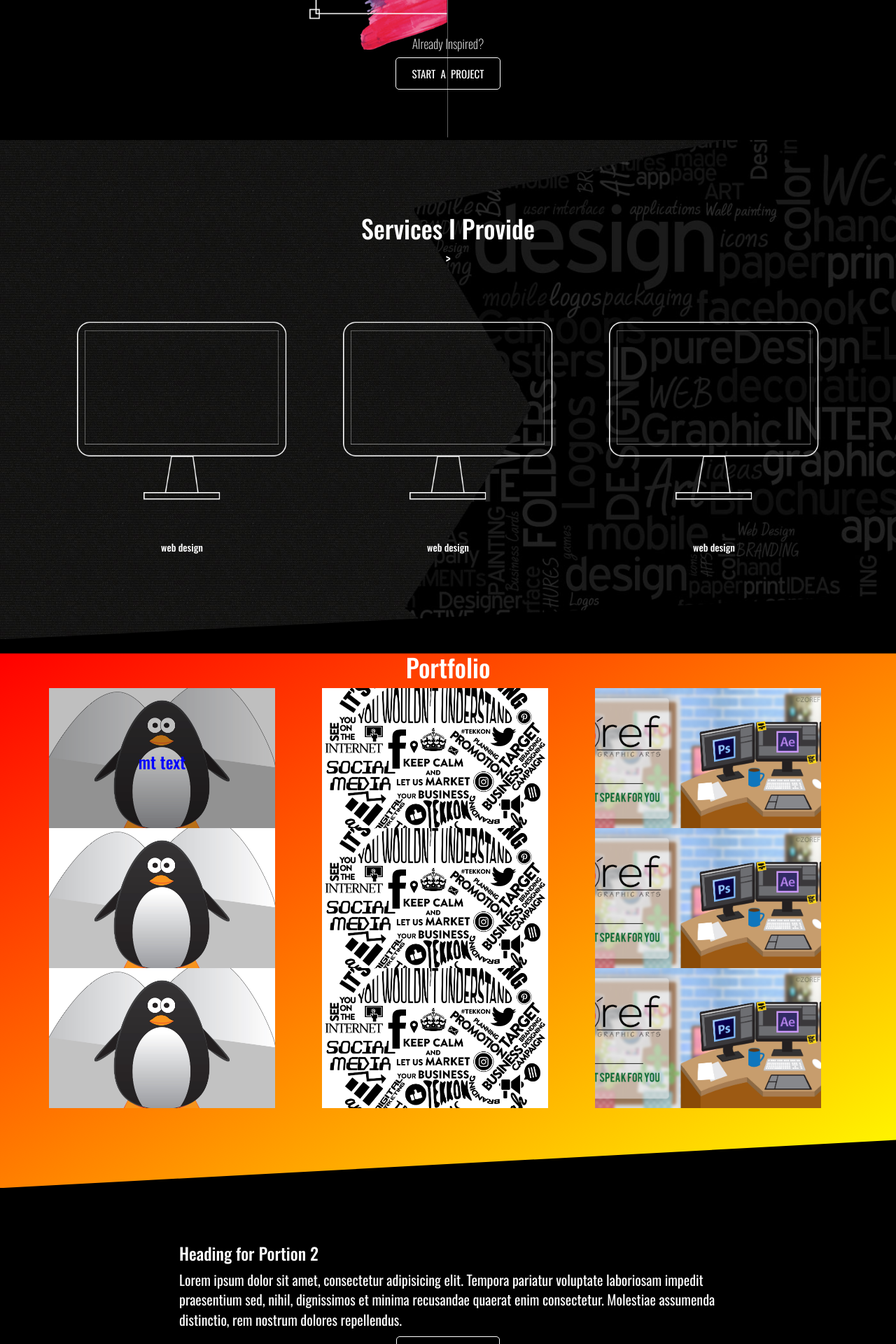
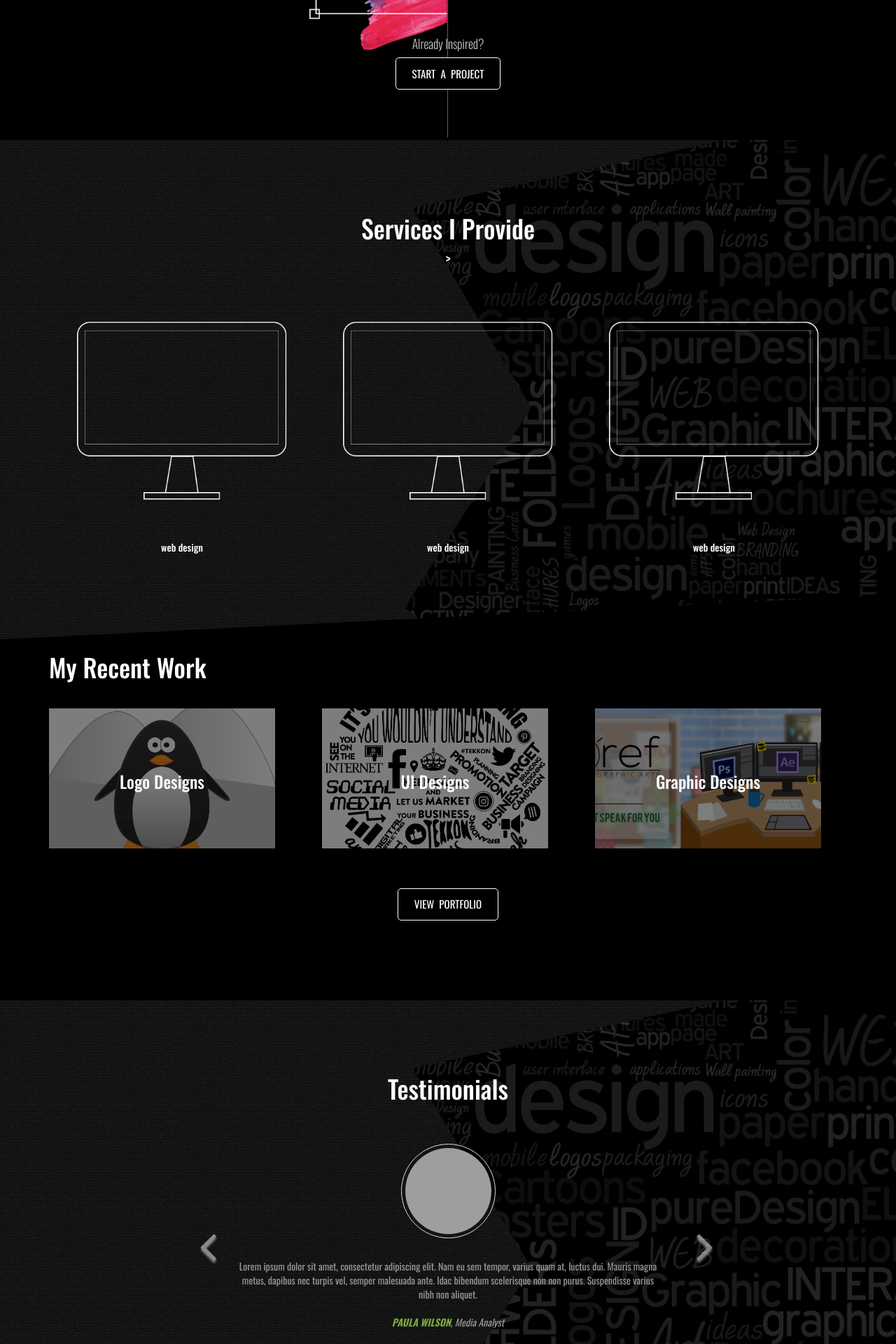
Before and after one commit to ferozghauri/portfolio, a PHP site: page /home.html in a window 1280 px wide. Shown: the part 600-2520 px from the top of the page at 70% size. Run offline with PHP 8.4, Linux system fonts and the light colour scheme; grey boxes are pictures that could not be loaded.

Commit message:
starting deploy

```diff
--- a/home.html
+++ b/home.html
@@ -7,6 +7,7 @@
         <link rel="stylesheet" href="https://maxcdn.bootstrapcdn.com/bootstrap/3.3.7/css/bootstrap.min.css">
         <script src="https://ajax.googleapis.com/ajax/libs/jquery/3.3.1/jquery.min.js"></script>
         <script src="https://maxcdn.bootstrapcdn.com/bootstrap/3.3.7/js/bootstrap.min.js"></script>
+        <link rel="stylesheet" href="https://maxcdn.bootstrapcdn.com/font-awesome/4.7.0/css/font-awesome.min.css">
         <link rel="stylesheet" type="text/css" href="mystylesheet.css">
         <link href="https://fonts.googleapis.com/css?family=Oswald:200,300,400,500,600,700" rel="stylesheet">
         <title>Zoref Home</title>
@@ -50,7 +51,7 @@
               <br><br><br><br>
                  <div class="row">
                     <h4>Already Inspired?</h4>
-                    <div class="button">
+                    <div class="button" style="background-color: black">
                         <a href="#">Start a Project</a>
                       </div>
                   </div>
@@ -81,50 +82,62 @@
               </div>
               <br><br><br><br>
         </div>
-<!--
+
               <div id="portion1" class="info">
+
                 <div class="container">
-                  <div class="row"><h2>About me</h2></div>
-
-                  <div class="col-xs-6">I am column 1</div>
-                  <div class="col-xs-6">I am column 2</div>
-                </div>
-              </div> -->
-
-              <div class="portion two">
-                <h1>Portfolio</h1>
-                <div class="container" id="portfolio">
-
+                    <h1>My Recent Work</h1>
+                    <br>
                     <div class="row">
                         <div class="col-xs-4">
                             <div class="post">
                                 <img src="portfolio/penguin.jpg" alt="">
                                 <div class="post-f">
-                                  <h3>mt text</h3>
+                                    <h3>Logo Designs</h3>
                                 </div>
                                 <div class="post-s">
-                                <h2>Hover</h2>
+                                    <div class="button">
+                                        <a href="#">VIEW</a>
+                                    </div>
                               </div>
                             </div>
                         </div>
                         <div class="col-xs-4">
                             <div class="post">
                                 <img src="portfolio/tekkon sticker black.jpg" alt="">
+                                <div class="post-f">
+                                    <h3>UI Designs</h3>
+                                </div>
                                 <div class="post-s">
-                                <h2>Hover</h2>
+                                    <div class="button">
+                                        <a href="#">VIEW</a>
+                                    </div>
                               </div>
                             </div>
                         </div>
                         <div class="col-xs-4">
                             <div class="post">
                                 <img src="portfolio/zoref page cover photo.jpg" alt="">
+                                <div class="post-f">
+                                    <h3>Graphic Designs</h3>
+                                </div>
                                 <div class="post-s">
-                                <h2>Hover</h2>
+                                    <div class="button">
+                                        <a href="#">VIEW</a>
                                     </div>
                               </div>
                             </div>
                         </div>
-                    <div class="row">
+                      </div>
+                      <br><br>
+                      <div class="row" id="buttonportfolio">
+                          <div class="button">
+                              <a href="#">view portfolio</a>
+                          </div>
+                      </div>
+                      <br><br><br><br>
+                      <!--second row of portfolio-->
+                      <!-- <div class="row">
                           <div class="col-xs-4">
                               <div class="post">
                                   <img src="portfolio/penguin.jpg" alt="">
@@ -149,8 +162,10 @@
                                 </div>
                               </div>
                           </div>
-                      </div>
-                      <div class="row">
+                        </div> -->
+
+                        <!--third row of portfolios-->
+                        <!-- <div class="row">
                             <div class="col-xs-4">
                                 <div class="post">
                                     <img src="portfolio/penguin.jpg" alt="">
@@ -175,23 +190,71 @@
                                   </div>
                                 </div>
                             </div>
+                          </div> -->
+                </div>
               </div>
 
+              <div class="portion two">
 
-                </div>
-                <br><br><br><br>
               </div>
 
               <div id="portion2" class="info">
-                <h3>Heading for Portion 2</h3>
-                <p>Lorem ipsum dolor sit amet, consectetur adipisicing elit. Tempora pariatur voluptate laboriosam impedit praesentium sed, nihil, dignissimos et minima recusandae quaerat enim consectetur. Molestiae assumenda distinctio, rem nostrum dolores repellendus.</p>
-                <div class="button">
-                  <a href="#">Example Button</a>
+
+              </div>
+
+              <div class="portion" id="Testimonials">
+                  <br><br><br>
+                  <div class="container">
+                    <h1>Testimonials</h1>
+                      <div class="row">
+                        <div class="col-md-8 col-center m-auto">
+                          <div id="myCarousel" class="carousel slide" data-ride="carousel">
+                            <!-- Carousel indicators -->
+                            <ol class="carousel-indicators">
+                              <li data-target="#myCarousel" data-slide-to="0" class="active"></li>
+                              <li data-target="#myCarousel" data-slide-to="1"></li>
+                              <li data-target="#myCarousel" data-slide-to="2"></li>
+                            </ol>
+                            <!-- Wrapper for carousel items -->
+                            <div class="carousel-inner">
+                              <div class="item carousel-item active">
+                                <div class="img-box"><img src="/examples/images/clients/1.jpg" alt=""></div>
+                                <p class="testimonial">Lorem ipsum dolor sit amet, consectetur adipiscing elit. Nam eu sem tempor, varius quam at, luctus dui. Mauris magna metus, dapibus nec turpis vel, semper malesuada ante. Idac bibendum scelerisque non non purus. Suspendisse varius nibh non aliquet.</p>
+                                <p class="overview"><b>Paula Wilson</b>, Media Analyst</p>
+                              </div>
+                              <div class="item carousel-item">
+                                <div class="img-box"><img src="/examples/images/clients/2.jpg" alt=""></div>
+                                <p class="testimonial">Vestibulum quis quam ut magna consequat faucibus. Pellentesque eget nisi a mi suscipit tincidunt. Utmtc tempus dictum risus. Pellentesque viverra sagittis quam at mattis. Suspendisse potenti. Aliquam sit amet gravida nibh, facilisis gravida odio.</p>
+                                <p class="overview"><b>Antonio Moreno</b>, Web Developer</p>
+                              </div>
+                              <div class="item carousel-item">
+                                <div class="img-box"><img src="/examples/images/clients/3.jpg" alt=""></div>
+                                <p class="testimonial">Phasellus vitae suscipit justo. Mauris pharetra feugiat ante id lacinia. Etiam faucibus mauris id tempor egestas. Duis luctus turpis at accumsan tincidunt. Phasellus risus risus, volutpat vel tellus ac, tincidunt fringilla massa. Etiam hendrerit dolor eget rutrum.</p>
+                                <p class="overview"><b>Michael Holz</b>, Seo Analyst</p>
+                              </div>
+                              <div class="item carousel-item">
+                                  <div class="img-box"><img src="/examples/images/clients/3.jpg" alt=""></div>
+                                  <p class="testimonial">Phasellus vitae suscipit justo. Mauris pharetra feugiat ante id lacinia. Etiam faucibus mauris id tempor egestas. Duis luctus turpis at accumsan tincidunt. Phasellus risus risus, volutpat vel tellus ac, tincidunt fringilla massa. Etiam hendrerit dolor eget rutrum.</p>
+                                  <p class="overview"><b>ferozz</b>, Seo Analyst</p>
+                                </div>
+                                <div class="item carousel-item">
+                                    <div class="img-box"><img src="/examples/images/clients/3.jpg" alt=""></div>
+                                    <p class="testimonial">Phasellus vitae suscipit justo. Mauris pharetra feugiat ante id lacinia. Etiam faucibus mauris id tempor egestas. Duis luctus turpis at accumsan tincidunt. Phasellus risus risus, volutpat vel tellus ac, tincidunt fringilla massa. Etiam hendrerit dolor eget rutrum.</p>
+                                    <p class="overview"><b>hafsa Holz</b>, Seo Analyst</p>
                                   </div>
                             </div>
-
-              <div class="portion">
-                <h2>Portion 3.</h2>
+                            <!-- Carousel controls -->
+                            <a class="carousel-control left carousel-control-prev" href="#myCarousel" data-slide="prev">
+                              <i class="fa fa-angle-left"></i>
+                            </a>
+                            <a class="carousel-control right carousel-control-next" href="#myCarousel" data-slide="next">
+                              <i class="fa fa-angle-right"></i>
+                            </a>
+                          </div>
+                        </div>
+                      </div>
+                    </div>
+                    <br><br><br><br>
               </div>
 
               <div id="portion3" class="info">
@@ -206,13 +269,13 @@
                 <h2>Portion 4.</h2>
               </div>
 
-              <div id="portion4" class="info">
+              <!-- <div id="portion4" class="info">
                 <h3>Heading for Portion 4.</h3>
                 <p>Lorem ipsum dolor sit amet, consectetur adipisicing elit. Magni incidunt quos iste voluptates, tenetur ad repudiandae ea fuga eveniet quam, unde iure suscipit rem odit in, sint nulla itaque? Labore beatae, est voluptatibus saepe rerum illum repudiandae quasi perspiciatis, molestiae quidem fugiat voluptates voluptate neque totam earum enim mollitia iure quod tempora veritatis quam optio. Error odit laudantium eum voluptate.</p>
                 <div class="button">
                   <a href="#">Example Button</a>
                 </div>
-              </div>
+              </div> -->
               <footer class="info">
                 <p>&copy; 2018 Zoref Graphic Arts</p>
 
@@ -246,29 +309,44 @@ $(document).scroll(function () {
   $('.portion').css('background-positionY', ($movebg) + 'px');
 
   // add class active to nav a on scroll
-  var scrollPos = $(document).scrollTop() + 100;
-  $('nav a').each(function () {
-    var currLink = $(this);
-    var refElement = $(currLink.attr("href"));
-    if (refElement.position().top <= scrollPos && refElement.position().top + refElement.height() > scrollPos) {
-      $('nav a').removeClass("active");
-      currLink.addClass("active");
-    }
+  // var scrollPos = $(document).scrollTop() + 100;
+  // $('nav a').each(function () {
+  //   var currLink = $(this);
+  //   var refElement = $(currLink.attr("href"));
+  //   if (refElement.position().top <= scrollPos && refElement.position().top + refElement.height() > scrollPos) {
+  //     $('nav a').removeClass("active");
+  //     currLink.addClass("active");
+  //   }
+  // });
+
+  // changing padding of nav a on scroll
+    // if (scrollPos > 50) {
+    //   $('nav').css({"background": "black"});
+    //   $('nav a').addClass('small');
+    //   $('nav img').addClass('move');
+    //   $('nav span').removeClass('movetext');
+    // } else {
+    //   $('nav').css({"background": "rgba(0,0,0,0)"});
+    //   $('nav a').removeClass('small');
+    //   $('nav img').removeClass('move');
+    //   $('nav span').addClass('movetext');
+    // }
+
 });
 
-  // changing padding of nav a on scroll
-    if (scrollPos > 250) {
+$(window).scroll(function() {
+  	if($(document).scrollTop() > 10) {
     	$('nav').css({"background": "black"});
       $('nav a').addClass('small');
       $('nav img').addClass('move');
       $('nav span').removeClass('movetext');
-    } else {
+    }
+    else {
       $('nav').css({"background": "rgba(0,0,0,0)"});
       $('nav a').removeClass('small');
       $('nav img').removeClass('move');
       $('nav span').addClass('movetext');
     }
-
   });
     </script>
 </html>
--- a/mystylesheet.css
+++ b/mystylesheet.css
@@ -53,8 +53,7 @@ body {
   }
   .portion.two {
     /* background-image: url('portion1.jpeg'); */
-    background: linear-gradient(to bottom right, red, yellow);
-    top: -40;
+     background-color: rgb(23, 216, 171);
   }
   .portion h2 {
     color: white;
@@ -82,7 +81,7 @@ body {
   .info {
     background: black;
     color:white;
-    padding: 3em 20%;
+    text-align: left;
   }
 
   .button {
@@ -167,6 +166,7 @@ body {
 }
 #homepage h1:hover{
   transform: scale(1.1);
+  color: aquamarine;
 }
 #homepage h4{
   color: white;
@@ -221,13 +221,13 @@ landing row{
 }
 .post-f{
   position: absolute;
-  color: blue;
+  color:white;
   font-size: 20px;
   z-index: 100;
   justify-content: center;
   align-items: center;
   overflow: hidden;
-  background-color: rgba(0, 0, 0, 0.252);
+  background-color: rgba(0, 0, 0, 0.511);
   top: 0;
   width: 323px;
   height: 200px;
@@ -250,7 +250,7 @@ landing row{
 .post-s{
   width: 0px;
   height: 200px;
-  background: rgba(103, 58, 183, 0.71);
+  background: rgba(0, 255, 238, 0.71);
   position: absolute;
   top: 0;
   display: flex;
@@ -265,3 +265,82 @@ landing row{
   border: 6px solid white;
   padding: 10px 30px;
 }
+
+
+
+
+.col-center {
+	margin: 0 auto;
+	float: none !important;
+}
+.carousel {
+	margin: 50px auto;
+	padding: 0 70px;
+}
+.carousel .item {
+	color: #999;
+	font-size: 14px;
+    text-align: center;
+	overflow: hidden;
+    min-height: 290px;
+}
+.carousel .item .img-box {
+	width: 135px;
+	height: 135px;
+	margin: 0 auto;
+	padding: 5px;
+	border: 1px solid #ddd;
+	border-radius: 50%;
+}
+.carousel .img-box img {
+	width: 100%;
+	height: 100%;
+	display: block;
+	border-radius: 50%;
+}
+.carousel .testimonial {
+	padding: 30px 0 10px;
+}
+.carousel .overview {
+	font-style: italic;
+}
+.carousel .overview b {
+	text-transform: uppercase;
+	color: #7AA641;
+}
+.carousel .carousel-control {
+	width: 40px;
+    height: 40px;
+    margin-top: -20px;
+    top: 50%;
+	background: none;
+}
+.carousel-control i {
+    font-size: 68px;
+	line-height: 42px;
+    position: absolute;
+    display: inline-block;
+	color: white;
+    text-shadow: 0 3px 3px #e6e6e6, 0 0 0 #000;
+}
+.carousel .carousel-indicators {
+	bottom: -40px;
+}
+.carousel-indicators li, .carousel-indicators li.active {
+	width: 10px;
+	height: 10px;
+	margin: 1px 3px;
+	border-radius: 50%;
+}
+.carousel-indicators li {
+	background: #999;
+	border-color: transparent;
+	box-shadow: inset 0 2px 1px rgba(0,0,0,0.2);
+}
+.carousel-indicators li.active {
+	background: #555;
+	box-shadow: inset 0 2px 1px rgba(0,0,0,0.2);
+}
+#Testimonials .active{
+  background: rgba(0,0,0,0);
+}
```
Lines whose indentation alone changed are shown as unchanged.
